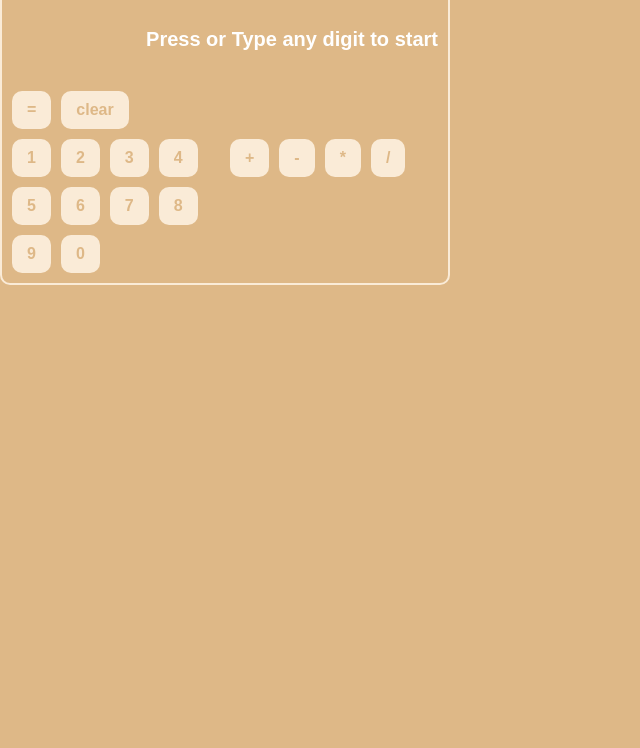
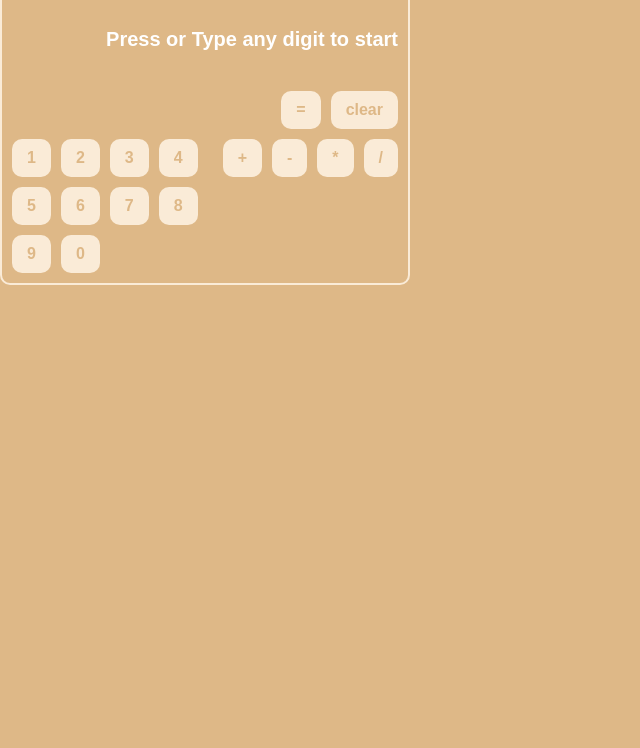
Before and after one commit to roviccastro/top-calculator, a plain HTML site: page index.html in a window 1280 px wide. Shown: the part 52-800 px from the top of the page, without its empty margins (0-640 px from the left). Drawn offline with Linux system fonts and the light colour scheme.

Commit message:
Style: Flex style evaluators

```diff
--- a/style.css
+++ b/style.css
@@ -43,7 +43,7 @@ button{
 
   border: solid 2px antiquewhite;
   border-radius: 10px;
-  width: 450px;
+  width: 410px;;
   height: 300px;
 
   padding: 10px;
@@ -68,29 +68,24 @@ button{
 
 #lower-main{
   display: flex;
+  justify-content: space-between;
   flex-flow: row wrap;
 }
+
 #digits{
   display: flex;
   flex-flow: row wrap;
   flex: 1 1 0;
 }
+
 #operators{
   display: flex;
   flex-flow: row wrap;
+  justify-content: flex-end;
   flex: 1 1 0;
 }
 
-/* #evaluators,
-#operators,
-#digits{
+#evaluators{
   display: flex;
-  flex-flow: row wrap;
-  flex: 0 1 0;
-
   justify-content: flex-end;
 }
-
-#digits{
-  justify-content: center;
-} */
```
